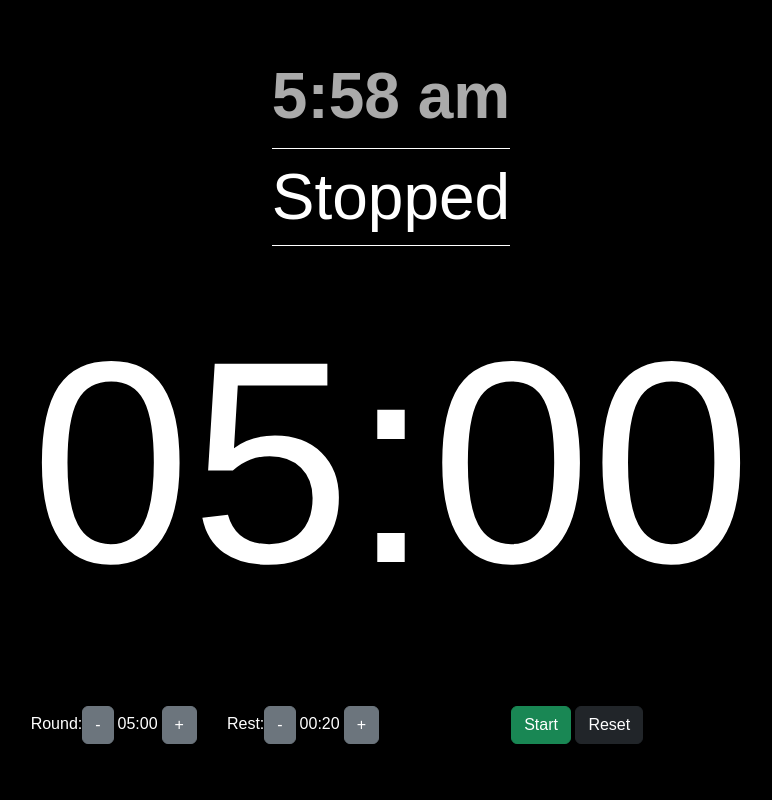
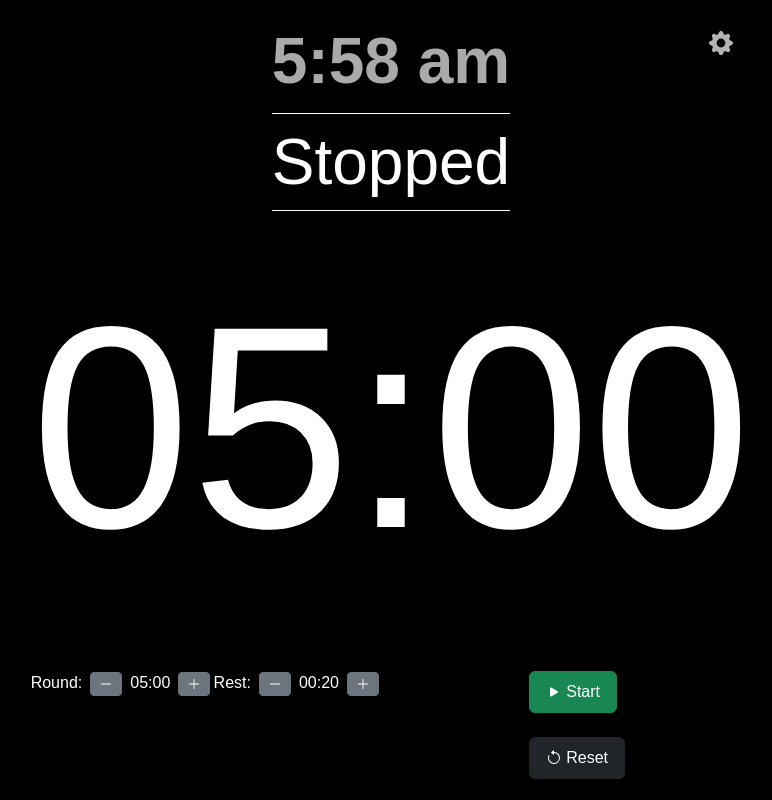
Before and after one commit to sfw185/BJJTimer, a React (Vite) app: page / in a window 1280 px wide. Shown: the whole page, without its empty margins (249-1021 px from the left). Built offline with nearby package versions, Linux system fonts and the light colour scheme.

Commit message:
Settings for colours

```diff
--- a/package.json
+++ b/package.json
@@ -11,13 +11,14 @@
   "dependencies": {
     "react": "^18.2.0",
     "react-bootstrap": "^2.9.1",
+    "react-bootstrap-icons": "^1.11.3",
     "react-dom": "^18.2.0"
   },
   "devDependencies": {
     "@babel/preset-env": "^7.24.4",
     "@babel/preset-react": "^7.24.1",
     "@vitejs/plugin-react": "^4.2.0",
-    "vite": "^5.0.0",
+    "vite": ">=5.4.12",
     "vite-plugin-pwa": "^0.20.1"
   }
 }
--- a/src/Timer.css
+++ b/src/Timer.css
@@ -1,3 +1,11 @@
+:root {
+  --background-color: #000;
+  --text-color: #FFF;
+  --current-time-color: #AAA;
+  --rest-phase-color: #0af;
+  --ending-soon-color: #dc3545;
+}
+
 body {
   margin: 0;
   font-family: -apple-system, BlinkMacSystemFont, 'Segoe UI', 'Roboto', 'Oxygen',
@@ -10,27 +18,28 @@ body {
   align-items: center;
   height: 100vh;
   font-family: Arial, sans-serif;
-  color: #FFF;
-  background-color: #000;
+  color: var(--text-color);
+  background-color: var(--background-color);
 }
 
 #timer {
   text-align: center;
+  position: relative;
 }
 
-.round-phase #display {}
-.rest-phase #display  { color: #0af; }
+.round-phase #display { color: var(--text-color); }
+.rest-phase #display { color: var(--rest-phase-color); }
 
 .current-time {
   font-size: 4rem;
   font-weight: bold;
-  color: #AAA;
+  color: var(--current-time-color);
 }
 
 .status-display {
   font-size: 4rem;
-  border-top: 1px solid #FFF;
-  border-bottom: 1px solid #FFF;
+  border-top: 1px solid var(--text-color);
+  border-bottom: 1px solid var(--text-color);
 }
 
 #display {
@@ -40,7 +49,7 @@ body {
 }
 
 .ending-soon {
-  color: #dc3545 !important;
+  color: var(--ending-soon-color) !important;
   animation: blink 1s ease-in-out infinite;
 }
 
@@ -57,8 +66,60 @@ body {
   margin-right: 5px;
 }
 
+/* Settings Button Styles */
+.settings-btn {
+  position: absolute;
+  top: 10px;
+  right: 10px;
+  color: var(--text-color);
+  opacity: 0.7;
+  transition: opacity 0.3s;
+  z-index: 1000;
+  font-size: 1.5rem;
+  padding: 0.5rem;
+  background: transparent;
+  border: none;
+  cursor: pointer;
+}
+
+.settings-btn:hover {
+  opacity: 1;
+  color: var(--text-color);
+}
+
+.settings-btn:focus {
+  box-shadow: none;
+  outline: none;
+}
+
+/* Control buttons styling */
+.btn {
+  display: inline-flex;
+  align-items: center;
+  justify-content: center;
+  padding: 0.5rem 1rem;
+  transition: all 0.3s ease;
+}
+
+.btn svg {
+  margin-right: 0.25rem;
+}
+
+/* Increment/decrement buttons */
+.btn-sm {
+  padding: 0.25rem 0.5rem;
+  font-size: 0.875rem;
+  line-height: 1.5;
+}
+
+.btn-sm svg {
+  margin-right: 0;
+}
+
+/* Media queries */
 @media (max-width: 480px) {
   #display { font-size: 4rem; }
+  .settings-btn { font-size: 1.2rem; }
 }
 
 @media screen and (max-width: 768px) {
--- a/src/Timer.jsx
+++ b/src/Timer.jsx
@@ -1,7 +1,9 @@
 import React, { useState, useEffect, useRef, useCallback } from 'react';
 import { Container, Row, Col, Button } from 'react-bootstrap';
+import { PlayFill, StopFill, ArrowCounterclockwise, DashLg, PlusLg } from 'react-bootstrap-icons';
 import './Timer.css';
 import { loadFromLocalStorage, saveToLocalStorage } from './utils/storage';
+import Settings from './components/Settings';
 
 const SECOND = 1000;
 const UPDATES_PER_SECOND = 5;
@@ -51,6 +53,17 @@ const Timer = () => {
         // Update current time every minute
         const interval = setInterval(() => setCurrentTime(new Date()), 10000);
         setCurrentTime(new Date()); // set initial
+
+        // Load color settings on startup
+        const colorSettings = loadFromLocalStorage('colorSettings', null);
+        if (colorSettings) {
+            document.documentElement.style.setProperty('--background-color', colorSettings.backgroundColor);
+            document.documentElement.style.setProperty('--text-color', colorSettings.textColor);
+            document.documentElement.style.setProperty('--current-time-color', colorSettings.currentTimeColor);
+            document.documentElement.style.setProperty('--rest-phase-color', colorSettings.restPhaseColor);
+            document.documentElement.style.setProperty('--ending-soon-color', colorSettings.endingSoonColor);
+        }
+
         return () => clearInterval(interval);
     }, []);
 
@@ -207,6 +220,7 @@ const Timer = () => {
 
     return (
         <Container id="timer" className={isRestTime || isReadyStage ? 'rest-phase' : 'round-phase'}>
+            <Settings />
             <Row className="justify-content-center my-0">
                 <Col md="auto">
                     <div className="current-time">
@@ -232,26 +246,28 @@ const Timer = () => {
                 <Col xs={12} md={6}>
                     <div className="d-flex justify-content-between">
                         <div>
-                            <label>Round:</label>
-                            <Button variant="secondary" size="me" onClick={() => changeRoundTime(-30)}>-</Button>
-                            <span className="mx-1">{formatTime(roundTime)}</span>
-                            <Button variant="secondary" size="me" onClick={() => changeRoundTime(30)}>+</Button>
+                            <label className="me-2">Round:</label>
+                            <Button variant="secondary" size="sm" onClick={() => changeRoundTime(-30)} className="d-inline-flex align-items-center"><DashLg /></Button>
+                            <span className="mx-2">{formatTime(roundTime)}</span>
+                            <Button variant="secondary" size="sm" onClick={() => changeRoundTime(30)} className="d-inline-flex align-items-center"><PlusLg /></Button>
                         </div>
                         <div>
-                            <label>Rest:</label>
-                            <Button variant="secondary" size="me" onClick={() => changeRestTime(-10)}>-</Button>
-                            <span className="mx-1">{formatTime(restTime)}</span>
-                            <Button variant="secondary" size="me" onClick={() => changeRestTime(10)}>+</Button>
+                            <label className="me-2">Rest:</label>
+                            <Button variant="secondary" size="sm" onClick={() => changeRestTime(-10)} className="d-inline-flex align-items-center"><DashLg /></Button>
+                            <span className="mx-2">{formatTime(restTime)}</span>
+                            <Button variant="secondary" size="sm" onClick={() => changeRestTime(10)} className="d-inline-flex align-items-center"><PlusLg /></Button>
                         </div>
                     </div>
                 </Col>
                 <Col xs={12} md={6} className="d-flex justify-content-center mt-3 mt-md-0">
                     <div>
-                        <Button variant={running ? 'danger' : 'success'} onClick={toggleTimer}>
-                            {running ? 'Stop' : 'Start'}
+                        <Button variant={running ? 'danger' : 'success'} onClick={toggleTimer} className="d-flex align-items-center">
+                            {running ? <><StopFill className="me-1" /> Stop</> : <><PlayFill className="me-1" /> Start</>}
                         </Button>
                         &nbsp;
-                        <Button variant="dark" onClick={resetTimer}>Reset</Button>
+                        <Button variant="dark" onClick={resetTimer} className="d-flex align-items-center">
+                            <ArrowCounterclockwise className="me-1" /> Reset
+                        </Button>
                     </div>
                 </Col>
             </Row>
--- /dev/null
+++ b/src/components/Settings.jsx
@@ -0,0 +1,208 @@
+import React, { useState, useEffect } from 'react';
+import { Button, Offcanvas, Form } from 'react-bootstrap';
+import { GearFill } from 'react-bootstrap-icons';
+import { loadFromLocalStorage, saveToLocalStorage } from '../utils/storage';
+
+const DEFAULT_COLORS = {
+  backgroundColor: '#000000',
+  textColor: '#FFFFFF',
+  currentTimeColor: '#AAAAAA',
+  restPhaseColor: '#00AAFF',
+  endingSoonColor: '#DC3545',
+};
+
+const Settings = () => {
+  const [show, setShow] = useState(false);
+  const [colors, setColors] = useState(loadFromLocalStorage('colorSettings', DEFAULT_COLORS));
+
+  const handleClose = () => setShow(false);
+  const handleShow = () => setShow(true);
+
+  const handleColorChange = (colorKey, value) => {
+    const newColors = { ...colors, [colorKey]: value };
+    setColors(newColors);
+    saveToLocalStorage('colorSettings', newColors);
+    applyColors(newColors);
+  };
+
+  const resetColors = () => {
+    setColors(DEFAULT_COLORS);
+    saveToLocalStorage('colorSettings', DEFAULT_COLORS);
+    applyColors(DEFAULT_COLORS);
+  };
+
+  const applyColors = (colorSet) => {
+    document.documentElement.style.setProperty('--background-color', colorSet.backgroundColor);
+    document.documentElement.style.setProperty('--text-color', colorSet.textColor);
+    document.documentElement.style.setProperty('--current-time-color', colorSet.currentTimeColor);
+    document.documentElement.style.setProperty('--rest-phase-color', colorSet.restPhaseColor);
+    document.documentElement.style.setProperty('--ending-soon-color', colorSet.endingSoonColor);
+  };
+
+  // Apply colors on initial load or when they change
+  useEffect(() => {
+    applyColors(colors);
+  }, [colors]);
+
+  return (
+    <>
+      <Button
+        variant="link"
+        onClick={handleShow}
+        className="settings-btn"
+        aria-label="Settings"
+      >
+        <GearFill />
+      </Button>
+
+      <Offcanvas show={show} onHide={handleClose} placement="end">
+        <Offcanvas.Header closeButton>
+          <Offcanvas.Title>Settings</Offcanvas.Title>
+        </Offcanvas.Header>
+        <Offcanvas.Body>
+          <Form>
+            <h5 className="mb-3">Color Customization</h5>
+            <Form.Group className="mb-3">
+              <Form.Label>Background Color</Form.Label>
+              <div className="d-flex align-items-center">
+                <Form.Control
+                  type="color"
+                  value={colors.backgroundColor}
+                  onChange={(e) => handleColorChange('backgroundColor', e.target.value)}
+                />
+                <Form.Control
+                  type="text"
+                  value={colors.backgroundColor}
+                  onChange={(e) => handleColorChange('backgroundColor', e.target.value)}
+                  className="ms-2"
+                />
+                <div
+                  className="ms-2"
+                  style={{
+                    width: '30px',
+                    height: '30px',
+                    backgroundColor: colors.backgroundColor,
+                    border: '1px solid #ccc'
+                  }}
+                ></div>
+              </div>
+            </Form.Group>
+
+            <Form.Group className="mb-3">
+              <Form.Label>Text Color</Form.Label>
+              <div className="d-flex align-items-center">
+                <Form.Control
+                  type="color"
+                  value={colors.textColor}
+                  onChange={(e) => handleColorChange('textColor', e.target.value)}
+                />
+                <Form.Control
+                  type="text"
+                  value={colors.textColor}
+                  onChange={(e) => handleColorChange('textColor', e.target.value)}
+                  className="ms-2"
+                />
+                <div
+                  className="ms-2"
+                  style={{
+                    width: '30px',
+                    height: '30px',
+                    backgroundColor: colors.textColor,
+                    border: '1px solid #ccc'
+                  }}
+                ></div>
+              </div>
+            </Form.Group>
+
+            <Form.Group className="mb-3">
+              <Form.Label>Current Time Color</Form.Label>
+              <div className="d-flex align-items-center">
+                <Form.Control
+                  type="color"
+                  value={colors.currentTimeColor}
+                  onChange={(e) => handleColorChange('currentTimeColor', e.target.value)}
+                />
+                <Form.Control
+                  type="text"
+                  value={colors.currentTimeColor}
+                  onChange={(e) => handleColorChange('currentTimeColor', e.target.value)}
+                  className="ms-2"
+                />
+                <div
+                  className="ms-2"
+                  style={{
+                    width: '30px',
+                    height: '30px',
+                    backgroundColor: colors.currentTimeColor,
+                    border: '1px solid #ccc'
+                  }}
+                ></div>
+              </div>
+            </Form.Group>
+
+            <Form.Group className="mb-3">
+              <Form.Label>Rest Phase Color</Form.Label>
+              <div className="d-flex align-items-center">
+                <Form.Control
+                  type="color"
+                  value={colors.restPhaseColor}
+                  onChange={(e) => handleColorChange('restPhaseColor', e.target.value)}
+                />
+                <Form.Control
+                  type="text"
+                  value={colors.restPhaseColor}
+                  onChange={(e) => handleColorChange('restPhaseColor', e.target.value)}
+                  className="ms-2"
+                />
+                <div
+                  className="ms-2"
+                  style={{
+                    width: '30px',
+                    height: '30px',
+                    backgroundColor: colors.restPhaseColor,
+                    border: '1px solid #ccc'
+                  }}
+                ></div>
+              </div>
+            </Form.Group>
+
+            <Form.Group className="mb-3">
+              <Form.Label>Ending Soon Color</Form.Label>
+              <div className="d-flex align-items-center">
+                <Form.Control
+                  type="color"
+                  value={colors.endingSoonColor}
+                  onChange={(e) => handleColorChange('endingSoonColor', e.target.value)}
+                />
+                <Form.Control
+                  type="text"
+                  value={colors.endingSoonColor}
+                  onChange={(e) => handleColorChange('endingSoonColor', e.target.value)}
+                  className="ms-2"
+                />
+                <div
+                  className="ms-2"
+                  style={{
+                    width: '30px',
+                    height: '30px',
+                    backgroundColor: colors.endingSoonColor,
+                    border: '1px solid #ccc'
+                  }}
+                ></div>
+              </div>
+            </Form.Group>
+
+            <div className="mt-4">
+              <p className="text-muted small mb-2">Restore all colors to their original default values.</p>
+              <Button variant="secondary" onClick={resetColors}>
+                Reset to Defaults
+              </Button>
+            </div>
+          </Form>
+        </Offcanvas.Body>
+      </Offcanvas>
+    </>
+  );
+};
+
+export default Settings;
```
Also changed, not shown: 1 other file (tests, documents, lock files or other folders).
